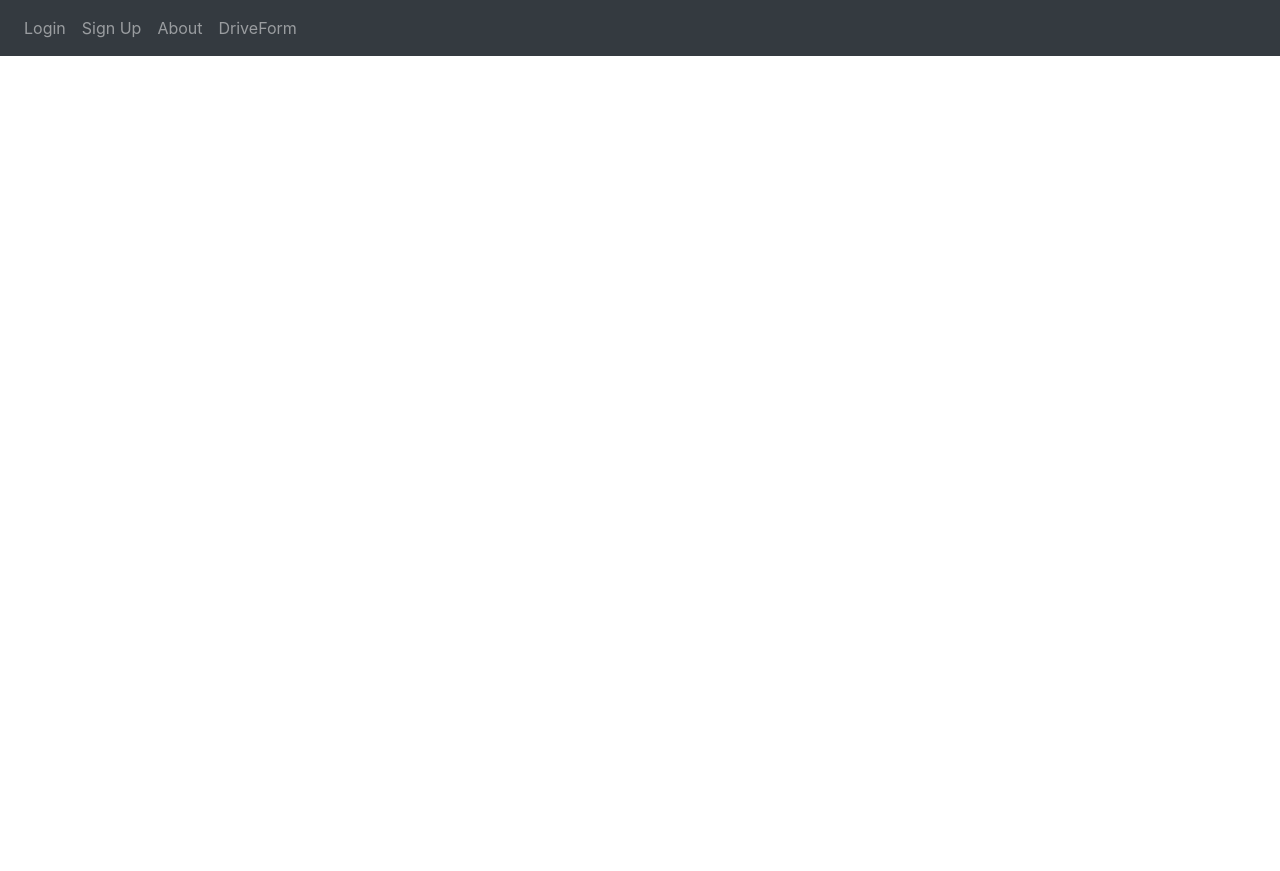
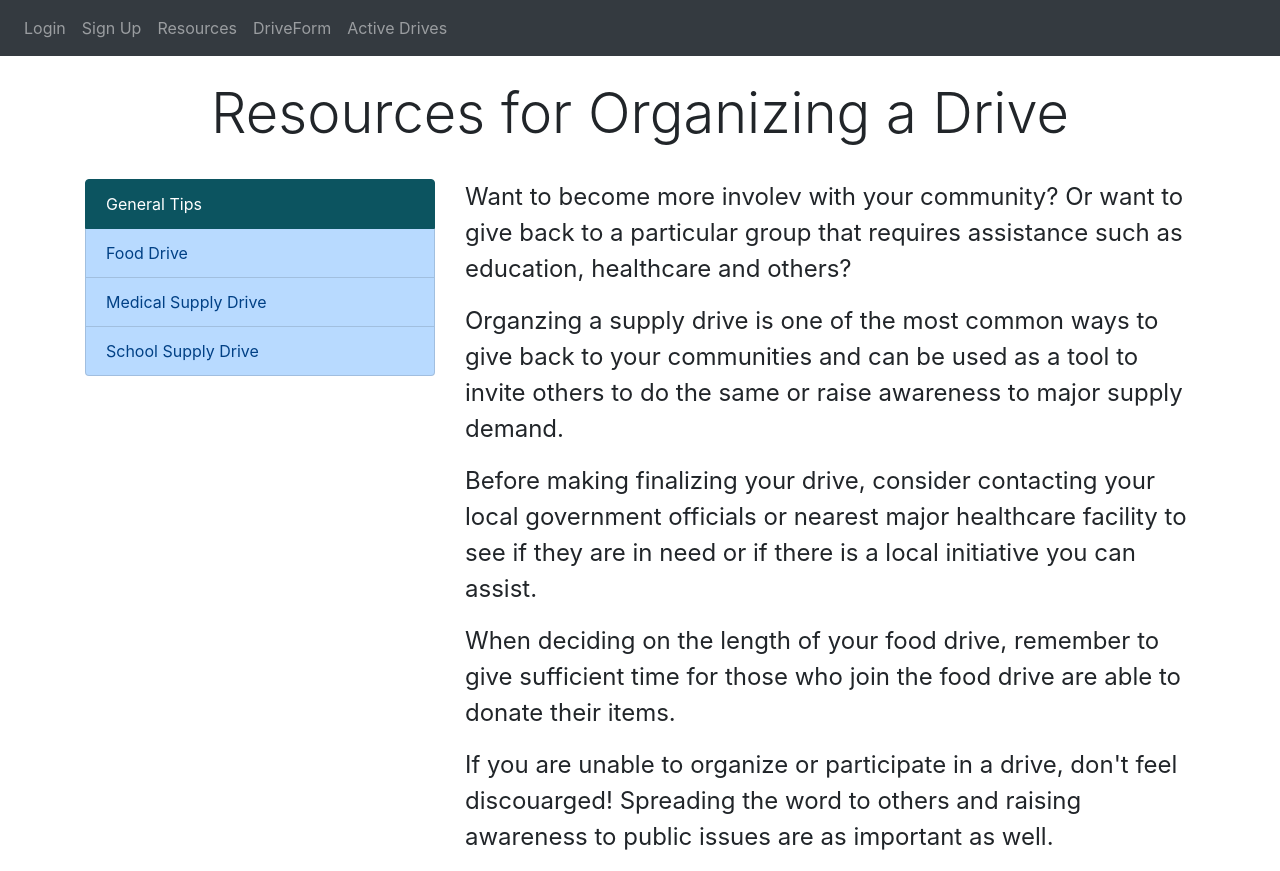
Before and after one commit to AshAdames/GBH2020, a React (Create React App) app: page /resources in a window 1280 px wide. Before the commit the page ends 800 px from the top, so only its background shows below. Built offline with nearby package versions, Linux system fonts and the light colour scheme.

Commit message:
cards and resources page

```diff
--- a/package.json
+++ b/package.json
@@ -15,6 +15,7 @@
     "mongoose": "^5.10.15",
     "nodemon": "^2.0.6",
     "react": "^17.0.1",
+    "react-bootstrap": "^1.4.0",
     "react-dom": "^17.0.1",
     "react-router-dom": "^5.2.0",
     "react-scripts": "4.0.0",
--- a/src/App.js
+++ b/src/App.js
@@ -1,11 +1,13 @@
 import './App.css';
 import { BrowserRouter as Router, Route } from "react-router-dom";
 import  NavBar from "./components/header-component";
-import About from "./components/random-component";
+import Resources from "./components/resources-component";
 import Login from './components/login-component';
 import SignUp from "./components/signup-component";
 import Home from "./components/home-components";
 import DriveForm from './components/driveform-component';
+import DrivesList from './components/driveslist-component';
+import 'bootstrap/dist/css/bootstrap.min.css';
 
 function App() {
     return (
@@ -14,8 +16,9 @@ function App() {
             <Route path="/" exact component={Home} />
             <Route path="/login" exact component={Login} />
             <Route path="/signup" exact component={SignUp} />
-            <Route path="/about" exact component={About} />
+            <Route path="/resources" exact component={Resources} />
             <Route path="/driveform" exact component={DriveForm} />
+            <Route path="/driveslist" exact component={DrivesList} />
         </Router>
 
   )
--- /dev/null
+++ b/src/components/driveslist-component.js
@@ -0,0 +1,70 @@
+import React, { Component } from 'react';
+import '../driveslist.css';
+import axios from 'axios';
+
+const DriveCard = props => (
+
+    <div className="card">
+    <div className="card-header">
+    </div>
+        <div className="card-body">
+            <h5 className="card-title">{props.drive.drivename}</h5>
+                <p className="card-text">{props.drive.description}</p>
+        </div>
+            <ul className="list-group list-group-flush">
+                <li className="list-group-item">{props.drive.contact}</li>
+                <li className="list-group-item">{props.drive.location}</li>
+            </ul>
+        <div className="card-body">
+            <a href="#" className="btn btn-primary">Give to Drive</a>
+                <br/>
+        </div>
+</div>
+
+)
+
+export default class DrivesList extends Component {
+
+    constructor(props) {
+        super(props);
+
+        this.state = {drives: []};
+
+    }
+
+    componentDidMount() {
+        axios.get('http://localhost:5000/drives/')
+            .then(response => {
+                this.setState({ drives: response.data })
+            })
+            .catch((error) => {
+                console.log(error);
+            })
+    }
+
+    activeDrives() {
+        return this.state.drives.map( currentDrives=> {
+            return <DriveCard drive={currentDrives} key={currentDrives._id} />;
+        })
+    }
+
+
+
+
+
+
+    render() {
+        return (
+            <div className="container">
+                <h3>About Page </h3>
+
+                <div className="card-columns">
+                    { this.activeDrives() }
+                </div>
+
+            </div>
+
+
+        )
+    }
+}
--- a/src/components/header-component.js
+++ b/src/components/header-component.js
@@ -14,10 +14,13 @@ export default class NavBar extends Component {
                             <Link to="/signup" className="nav-link"> Sign Up</Link>
                         </li>
                         <li className="nav-item">
-                            <Link to="/About" className="nav-link"> About</Link>
+                            <Link to="/resources" className="nav-link"> Resources</Link>
                         </li>
                         <li className="nav-item">
                             <Link to="/driveform" className="nav-link"> DriveForm</Link>
+                        </li>
+                        <li className="nav-item">
+                            <Link to="/driveslist" className="nav-link"> Active Drives</Link>
                         </li>
                     </ul>
                 </div>
--- a/src/components/random-component.js
+++ /dev/null
@@ -1,50 +0,0 @@
-import React, { Component } from 'react';
-
-export default class About extends Component {
-    constructor(props) {
-        super(props);
-
-        this.handleChange = this.handleChange.bind(this);
-
-        this.state = {
-            username: '',
-            test:''
-        }
-    }
-
-    handleChange(event) {
-        this.setState({ value: event.target.value });
-
-    }
-
-    onSubmit(e) {
-        e.preventDefault(); //remove this later
-        const information = {
-            username: this.state.username,
-            test: this.state.test
-        }
-        console.log(information);
-        window.location = "/";
-    }
-
-    render() {
-        return (
-            <div>
-                <h3>About Page </h3>
-                <form onSubmit={this.onSubmit}>
-                    <div>
-                        <label>username
-                            <input type="text" value={this.state.value} onChange={this.handleChange} />
-                        </label>
-                        <label>test
-                            <input type="text" value={this.state.value} onChange={this.handleChange} />
-                        </label>
-
-                            <input type="submit" value="Submit" />
-
-                    </div>
-                </form>
-            </div>
-        )
-    }
-}
--- /dev/null
+++ b/src/components/resources-component.js
@@ -0,0 +1,82 @@
+import React, { Component } from 'react';
+import Tab from 'react-bootstrap/Tab';
+import TabContainer from 'react-bootstrap/TabContainer';
+import ListGroup from 'react-bootstrap/ListGroup';
+import Row from 'react-bootstrap/Row';
+import Col from 'react-bootstrap/Col';
+import Container from 'react-bootstrap/Container';
+
+
+export default class Resources extends Component {
+
+
+    render() {
+        return (
+
+<Container>
+ <br />
+<h1 className="display-4 text-center">Resources for Organizing a Drive</h1>
+<br />
+<Tab.Container defaultActiveKey="#general">
+  <Row>
+    <Col sm={4}>
+      <ListGroup>
+        <ListGroup.Item action href="#general" action variant="info">
+          General Tips
+        </ListGroup.Item>
+        <ListGroup.Item action href="#food" variant="primary">
+          Food Drive
+        </ListGroup.Item>
+        <ListGroup.Item action href="#medical" variant="primary">
+          Medical Supply Drive
+        </ListGroup.Item>
+        <ListGroup.Item action href="#school" variant="primary">
+          School Supply Drive
+        </ListGroup.Item>
+      </ListGroup>
+    </Col>
+
+    <Col sm={8}>
+      <Tab.Content>
+        <Tab.Pane eventKey="#general">
+          <p>Want to become more involev with your community? Or want to give back to a particular group that requires assistance such as education, healthcare and others?
+          </p>
+          <p>Organzing a supply drive is one of the most common ways to give back to your communities and can be used as a tool to invite others to do the same or raise
+              awareness to major supply demand.
+          </p>
+          <p>Before making finalizing your drive, consider contacting your local government officials or nearest major healthcare facility to see if they are in need or
+              if there is a local initiative you can assist.
+          </p>
+          <p>When deciding on the length of your food drive, remember to give sufficient time for those who join the food drive are able to donate their items.
+          </p>
+          <p>If you are unable to organize or participate in a drive, don't feel discouarged! Spreading the word to others and raising awareness to public issues are as important as well.</p>
+        </Tab.Pane>
+        <Tab.Pane eventKey="#food">
+          <p>Organzing a Food Drive is a great way to give back to those in need. Before organzing your own food drive, consider the following information:</p>
+          <p>Is there a local food bank near you? Are there other local food drives you can better assist before creating one? In your area, are there items that are in demand?
+          </p>
+          <p>When creating your list for your food drive, think of items that you shouldn't not accept such as food items that expire quickly or need special storage.</p>
+        </Tab.Pane>
+        <Tab.Pane eventKey="#medical">
+          <p>Before creating a medical supply drive, check in with your local healthcare government officials to see if they have any local drives in the area. </p>
+          <p>Additionally, contact healthcare faciltiies such as those who operate 24/7 to see if they have an immediate need for supplies. If you live near rural areas, consider reaching out to
+              the appropiate officials to see how you can best assist them.
+          </p>
+        </Tab.Pane>
+        <Tab.Pane eventKey="#school">
+          <p>School drives are an excellent way to give back to your community and is an a great way to invite others to be able to donate a variety of items.</p>
+          <p>Contact your local school board to see if there are any current school drives or other fundraising events you can participate in. Ask about particular schools that are
+              in more need and what items are in demand for both students and teachers.
+          </p>
+        </Tab.Pane>
+      </Tab.Content>
+    </Col>
+  </Row>
+</Tab.Container>
+</Container>
+
+
+
+        );
+    }
+}
```
Also changed, not shown: src/components/step1-component.js (+4 -4 lines), src/driveslist.css (added), 2 other files (tests, documents, lock files or other folders).
